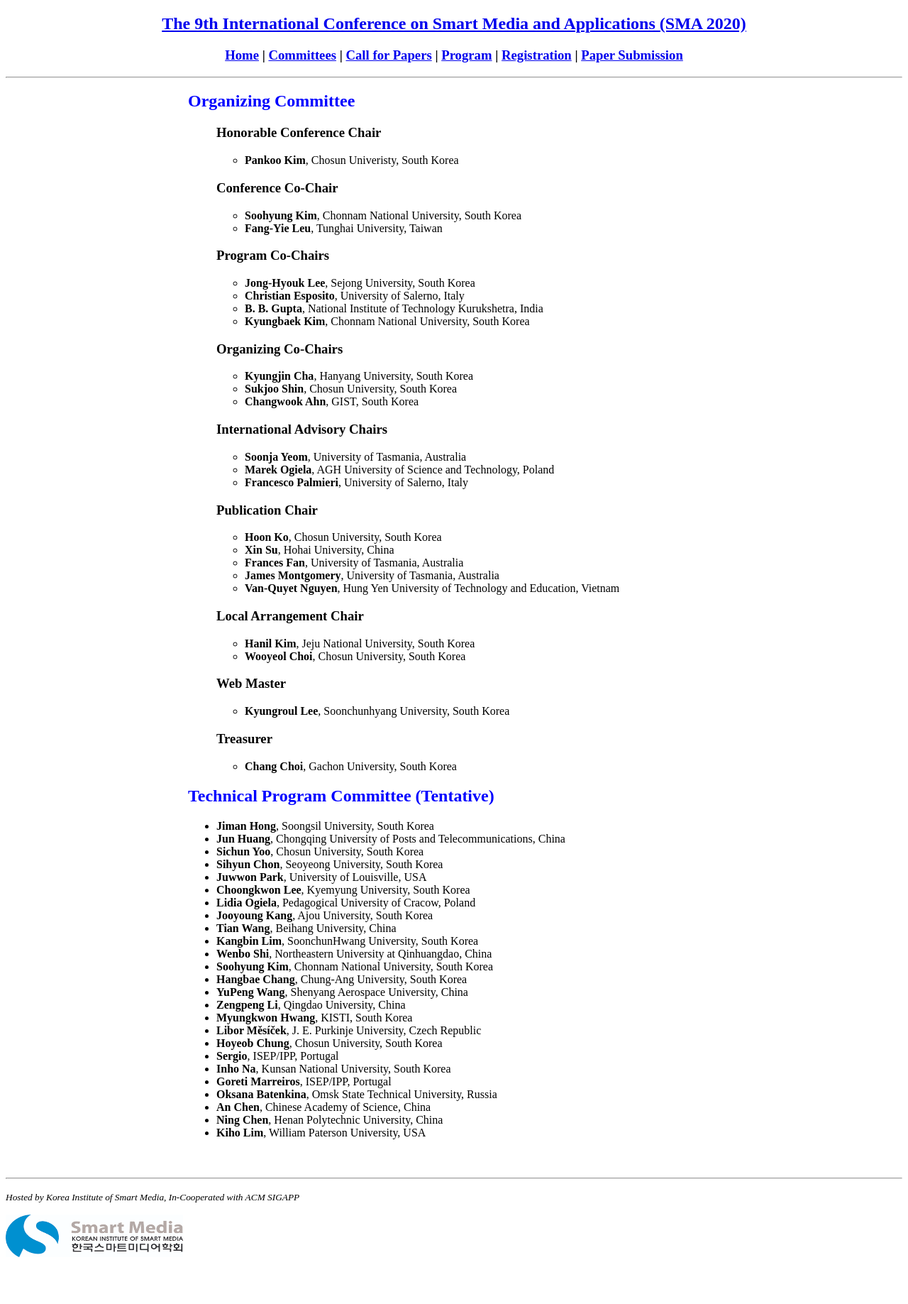
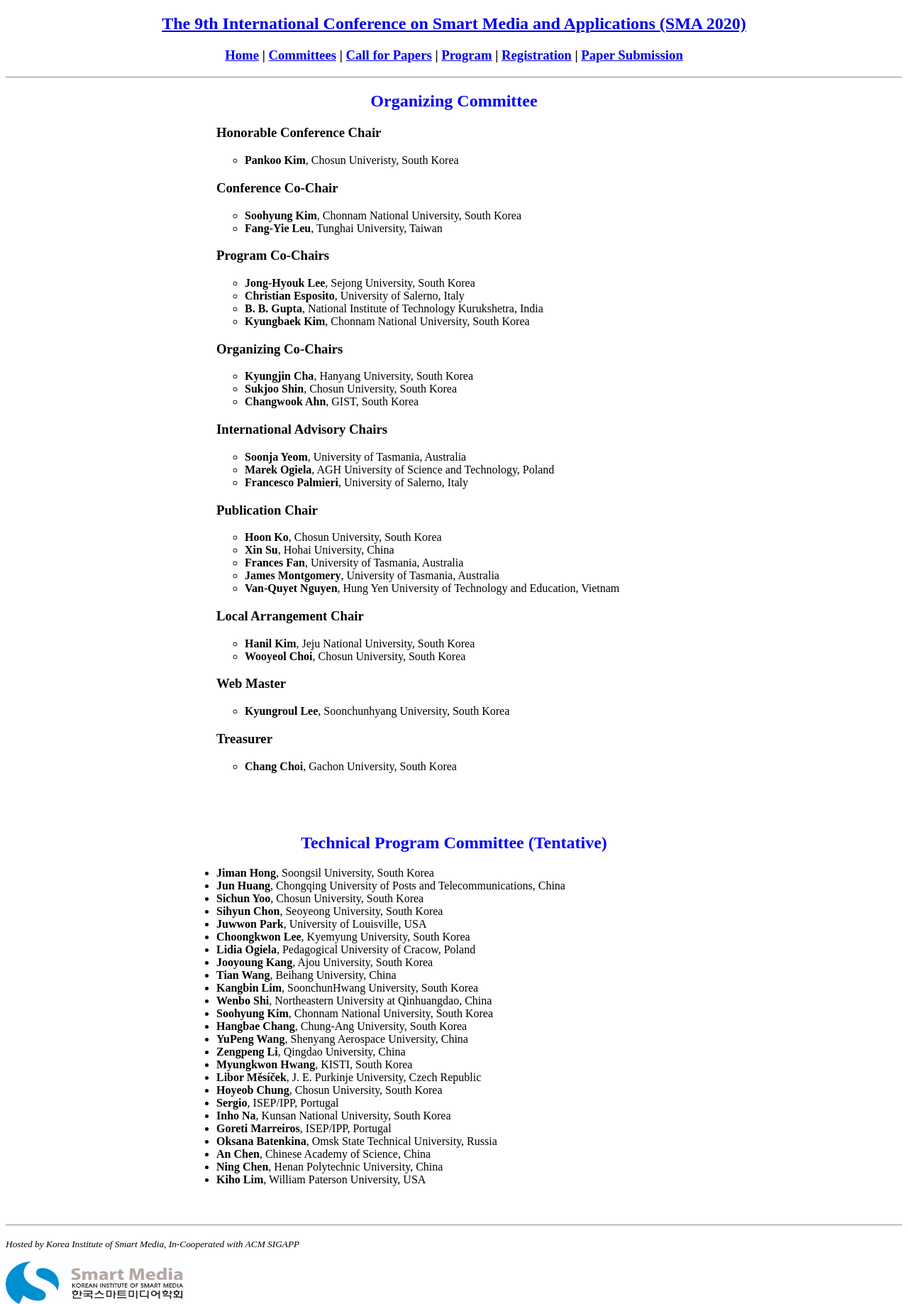
Before and after one commit to icea-conf/sma-2020.github.io, a Jekyll site: the page built from committee/index.html, in a window 1280 px wide. Shown: the whole page at 71% size. Built offline with Jekyll 4.4.1, drawn with Linux system fonts in a browser that asks for light colours; before the commit the page ends 1771 px from its top, so only the background shows below that.

Commit message:
Update index.html

```diff
--- a/committee/index.html
+++ b/committee/index.html
@@ -4,7 +4,8 @@ title: SMA 2020
 ---
 <div class="container">
 	<div class="content">
-		<h2 style="color:#0000FF">Organizing Committee</h2>
+		<div>
+			<h2 style="color:#0000FF; text-align:center;">Organizing Committee</h2>
 			<ul>
 				<h3>Honorable Conference Chair</h3>
 				<ul>
@@ -64,8 +65,10 @@ title: SMA 2020
 					<li><b>Chang Choi</b>, Gachon University, South Korea</li>
 				</ul>
 			</ul>
+		</div>
 
-		<h2 style="color:#0000FF">Technical Program Committee (Tentative)</h2>
+		<div style="padding-top: 50px">
+			<h2 style="color:#0000FF; text-align:center;">Technical Program Committee (Tentative)</h2>
 			<ul>
 				<li><b>Jiman Hong</b>, Soongsil University, South Korea</li>
 				<li><b>Jun Huang</b>, Chongqing University of Posts and Telecommunications, China</li>
@@ -95,3 +98,4 @@ title: SMA 2020
 			</ul>
 		</div>
 	</div>
+</div>
```
Lines whose indentation alone changed are shown as unchanged.
